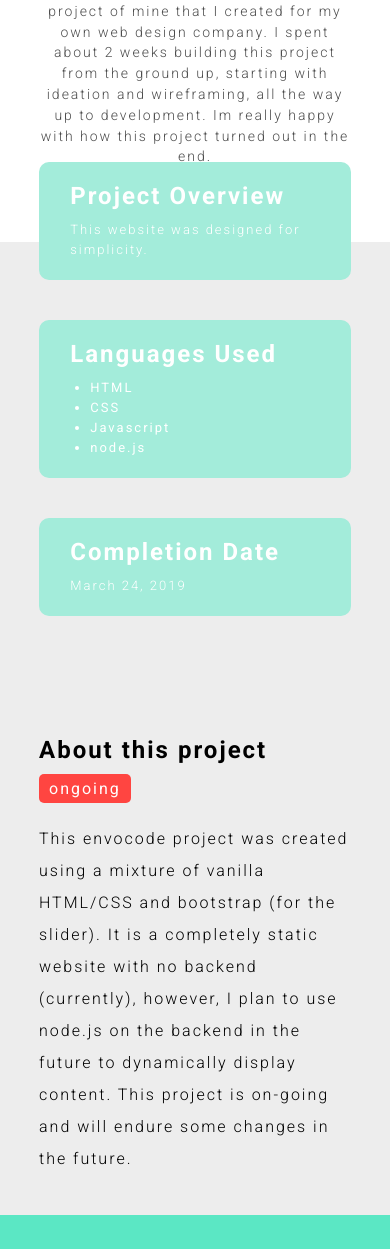
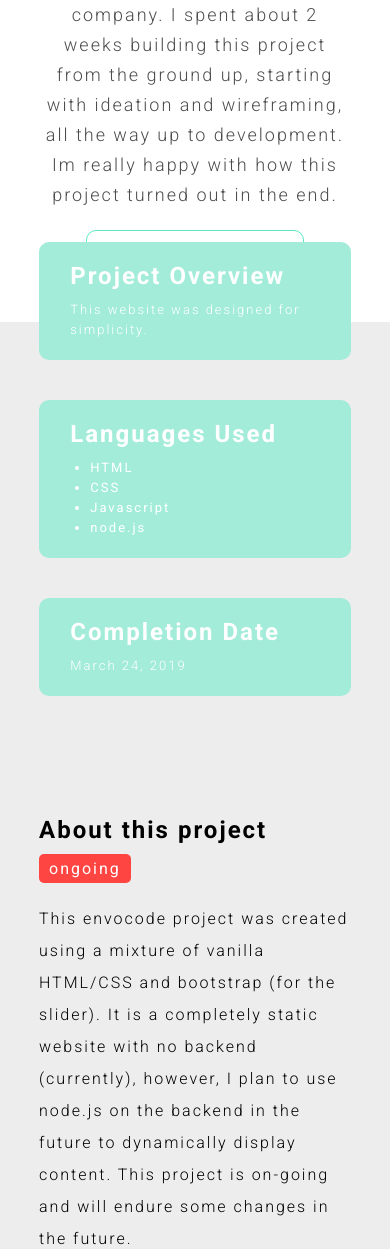
Before and after one commit to buck0175/buck0175, a plain HTML site: page envocode.html in a window 390 px wide. Shown: the part 262-1511 px from the top of the page. Drawn offline with Linux system fonts and the light colour scheme.

Commit message:
finished responsiveness

```diff
--- a/styles.css
+++ b/styles.css
@@ -502,7 +502,6 @@ footer a {
 
 .project-description {
   flex-basis: 50%;
-  height: 100px;
 }
 
 .project-description p {
@@ -673,6 +672,10 @@ footer a {
   .computer {
     display: none;
   }
+
+  .features-container {
+    justify-content: space-around;
+  }
 }
 
 @media screen and (max-width: 700px) {
@@ -686,6 +689,16 @@ footer a {
 
   .project {
     width: 90%;
+  }
+
+  .project-description p {
+    font-size: 18px;
+    line-height: 30px;
+  }
+
+  .preview {
+    margin-top: 30px;
+    margin-bottom: 250px;
   }
 
   .portfolio-container .portfolio-thumbnail {
@@ -740,7 +753,7 @@ footer a {
   .about-container {
     max-width: 80%;
     margin: 0 auto;
-    padding: 0 0 40px;
+    padding: 0 0 100px;
   }
 
 }
```
